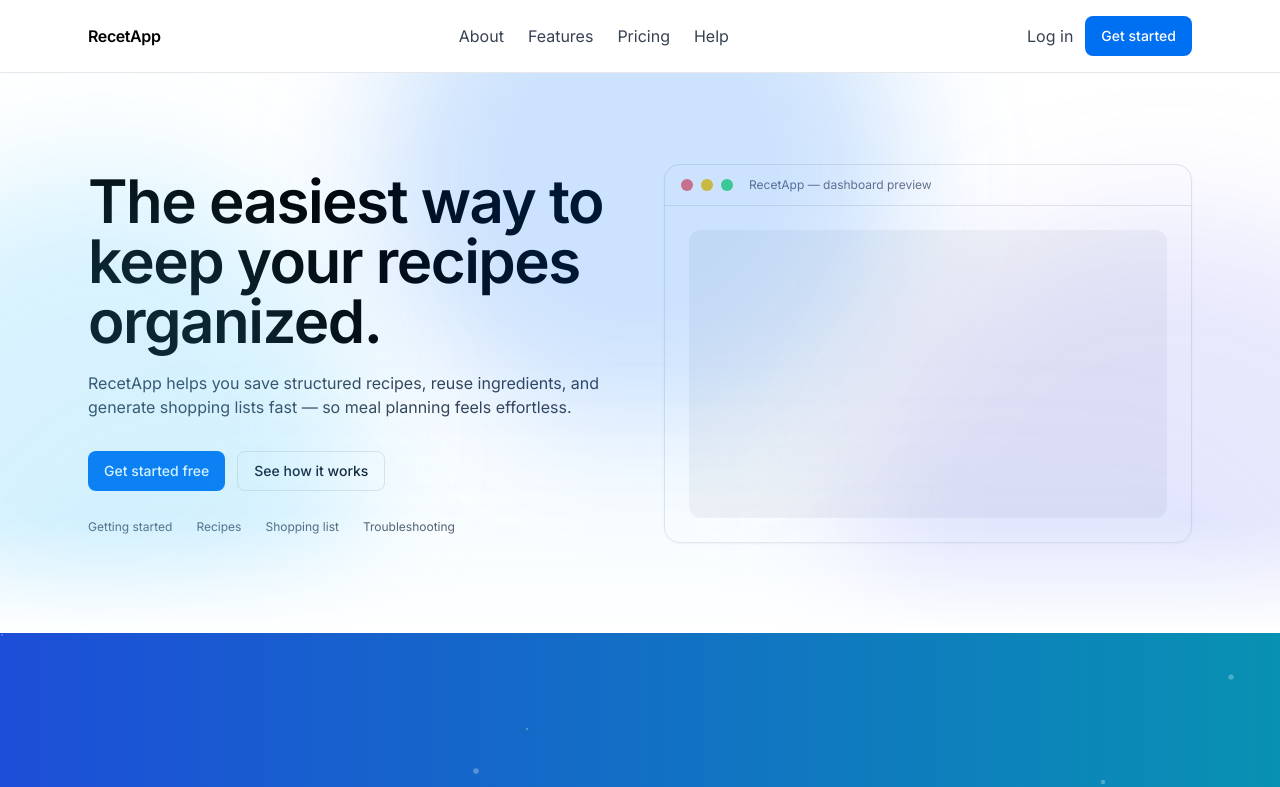
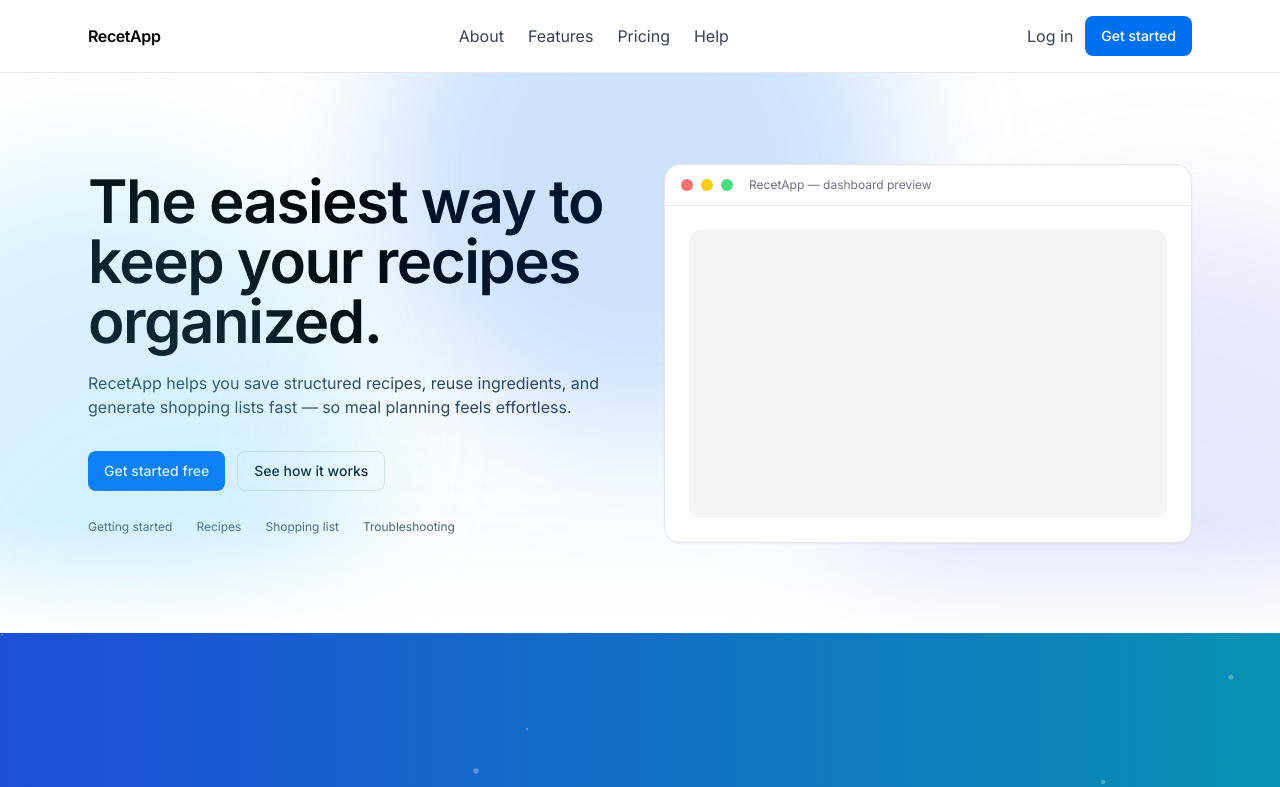
Before and after one commit to pschonffeldt/recetapp, a Next.js app: page / in a window 1280 px wide. Shown: the top 787 px of the page. Built offline with nearby package versions, Linux system fonts and the light colour scheme; a web font is replaced by a local one.

Commit message:
fix(marketing,home): correct hero section app preview z position

```diff
--- a/app/(outsideapp)/(marketing)/page.tsx
+++ b/app/(outsideapp)/(marketing)/page.tsx
@@ -85,7 +85,7 @@ export default function Page() {
               </div>
             </div>
 
-            <div className="flex justify-start lg:justify-end">
+            <div className="flex justify-start z-10 lg:justify-end">
               <AppMock label="RecetApp — dashboard preview" />
             </div>
           </div>
```
